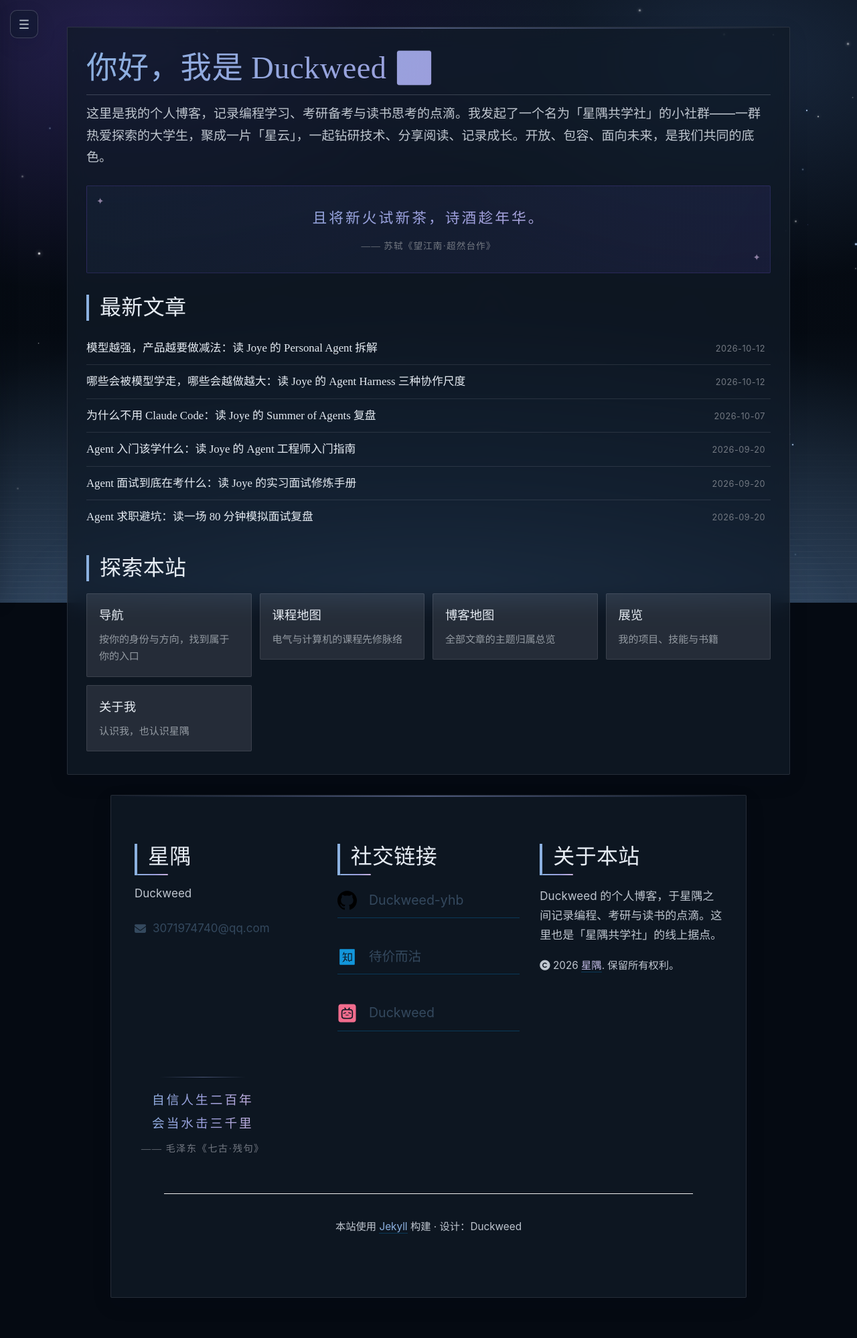
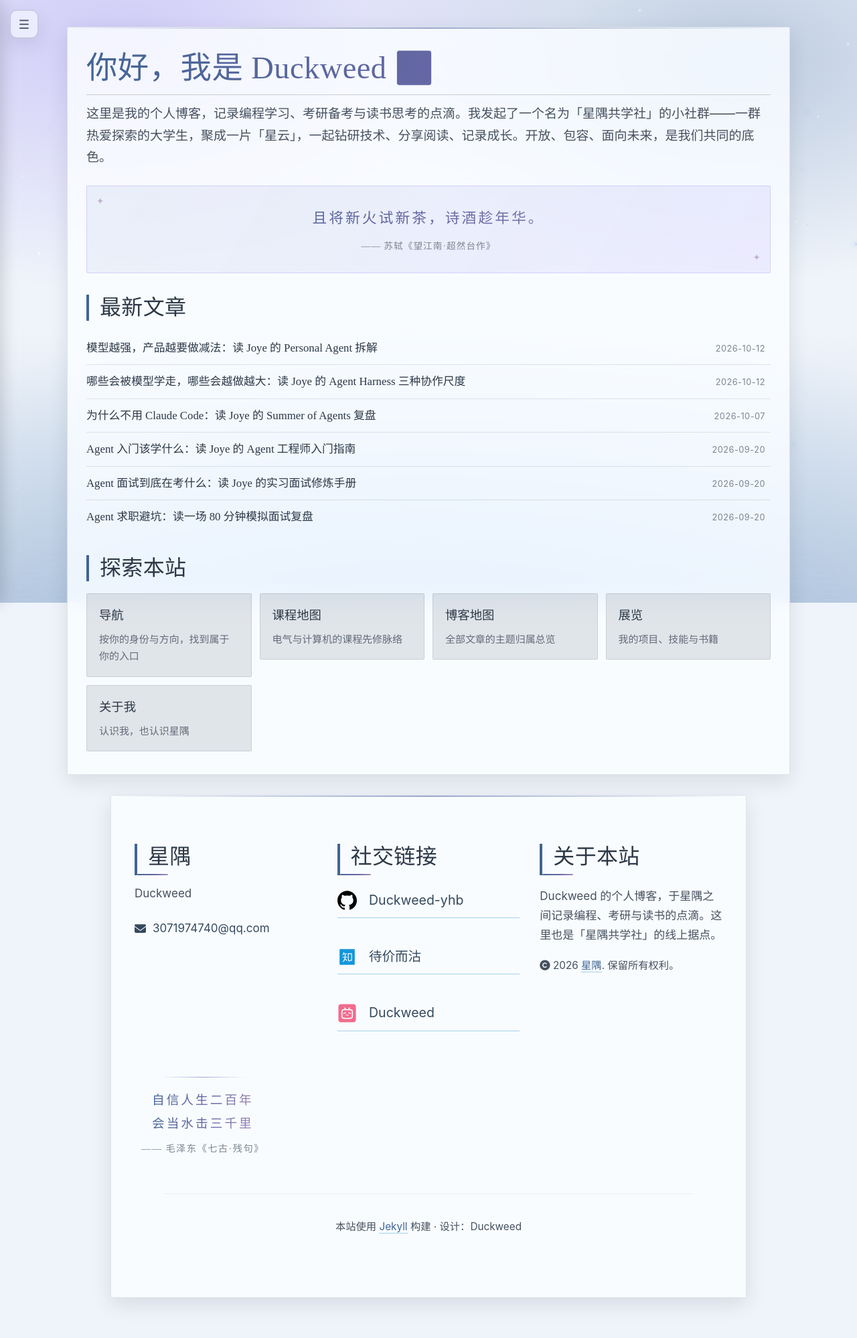
Before and after one commit to Duckweed-yhb/Duckweed-yhb.github.io, a Jekyll site: the page built from index.html, in a window 1280 px wide. Shown: the whole page at 67% size. Built offline with Jekyll 4.4.1, drawn with Linux system fonts in a browser that asks for light colours; comment, search, counter and statistics services are not loaded.

Commit message:
修复 Bloom 主题跟随系统浅色失效
- 此前深色映射用 :root:not(.force-light) 无条件生效：只要没有 force-light 类就强制深色，导致「跟随系统 + 系统浅色」时页面仍为深色，未真正明暗自适应
- 深色映射包进 @media (prefers-color-scheme: dark)，新增浅色映射 @media (prefers-color-scheme: light)（:not(.force-dark)）
- 四态验证通过：跟随系统深/浅、手动深色(force-dark)、手动浅色(force-light)，十套色板明暗两态均生效
- 浏览器实测：玻璃拟态 blur(16px)、磨砂侧栏 blur(26px)、色板切换/持久化/刷新恢复正常

```diff
--- a/assets/css/bloom.css
+++ b/assets/css/bloom.css
@@ -114,7 +114,8 @@ html[data-palette="ink"] {
   --b-acc2-l: oklch(0.530 0.065 275);
 }
 
-/* --------------------------------------------- 2. 深色映射（系统深色或 force-dark） */
+/* --------------------------------------------- 2. 深色映射（跟随系统深色） */
+@media (prefers-color-scheme: dark) {
 html[data-palette]:root:not(.force-light) {
   /* 墨色层 */
   --ink-1000: var(--b-bg-d);
@@ -155,6 +156,7 @@ html[data-palette]:root:not(.force-light) {
   --link-ink-hover: var(--violet-bright);
   --shadow-glow: 0 8px 30px color-mix(in oklch, var(--b-acc-d) 24%, transparent);
 }
+}
 
 /* 手动深色（force-dark）走同一套深色映射 */
 html[data-palette].force-dark {
@@ -191,7 +193,44 @@ html[data-palette].force-dark {
   --shadow-glow: 0 8px 30px color-mix(in oklch, var(--b-acc-d) 24%, transparent);
 }
 
-/* ------------------------------------------------- 3. 浅色映射（force-light） */
+/* ------------------------------- 3. 浅色映射（跟随系统浅色 或 force-light） */
+@media (prefers-color-scheme: light) {
+html[data-palette]:root:not(.force-dark) {
+  --ink-1000: var(--b-bg-l);
+  --ink-900: color-mix(in oklch, var(--b-bg-l) 90%, var(--b-card-l));
+  --ink-800: var(--b-card-l);
+  --ink-700: color-mix(in oklch, var(--b-card-l) 86%, var(--b-acc-l));
+  --ink-600: color-mix(in oklch, var(--b-card-l) 70%, var(--b-acc-l));
+  --paper: color-mix(in oklch, var(--b-card-l) 82%, transparent);
+  --paper-soft: color-mix(in oklch, var(--b-card-l) 72%, transparent);
+  --paper-veil: color-mix(in oklch, var(--b-card-l) 58%, transparent);
+  --text-strong: var(--b-text-l);
+  --text: color-mix(in oklch, var(--b-text-l) 86%, var(--b-card-l));
+  --text-soft: color-mix(in oklch, var(--b-text-l) 70%, var(--b-bg-l));
+  --text-muted: color-mix(in oklch, var(--b-text-l) 56%, var(--b-bg-l));
+  --line: color-mix(in oklch, var(--b-text-l) 22%, transparent);
+  --line-soft: color-mix(in oklch, var(--b-text-l) 12%, transparent);
+  --blue: var(--b-acc-l);
+  --blue-bright: color-mix(in oklch, var(--b-acc-l) 72%, white);
+  --blue-deep: color-mix(in oklch, var(--b-acc-l) 78%, var(--b-bg-l));
+  --azure: color-mix(in oklch, var(--b-acc-l) 86%, white);
+  --sea: color-mix(in oklch, var(--b-acc-l) 80%, var(--b-bg-l));
+  --violet: var(--b-acc2-l);
+  --violet-bright: color-mix(in oklch, var(--b-acc2-l) 68%, white);
+  --violet-soft: color-mix(in oklch, var(--b-acc2-l) 55%, var(--b-bg-l));
+  --grad-title: linear-gradient(112deg, var(--blue) 0%, var(--violet) 52%, var(--violet-bright) 100%);
+  --grad-primary: linear-gradient(120deg, var(--blue) 0%, var(--violet) 58%, var(--violet-bright) 100%);
+  --grad-hairline: linear-gradient(90deg, transparent, var(--violet-soft), transparent);
+  --grad-progress: linear-gradient(90deg, var(--azure) 0%, var(--violet) 55%, var(--violet-bright) 100%);
+  --grad-sea: linear-gradient(180deg, var(--b-bg-l) 0%, var(--b-bg-l) 55%,
+      color-mix(in oklch, var(--b-acc-l) 22%, var(--b-bg-l)) 100%);
+  --link-ink: var(--blue);
+  --link-ink-hover: var(--blue-deep);
+  --shadow-glow: 0 8px 30px color-mix(in oklch, var(--b-acc-l) 22%, transparent);
+}
+}
+
+/* 手动浅色（force-light）走同一套浅色映射 */
 html[data-palette]:root.force-light {
   --ink-1000: var(--b-bg-l);
   --ink-900: color-mix(in oklch, var(--b-bg-l) 90%, var(--b-card-l));
```
